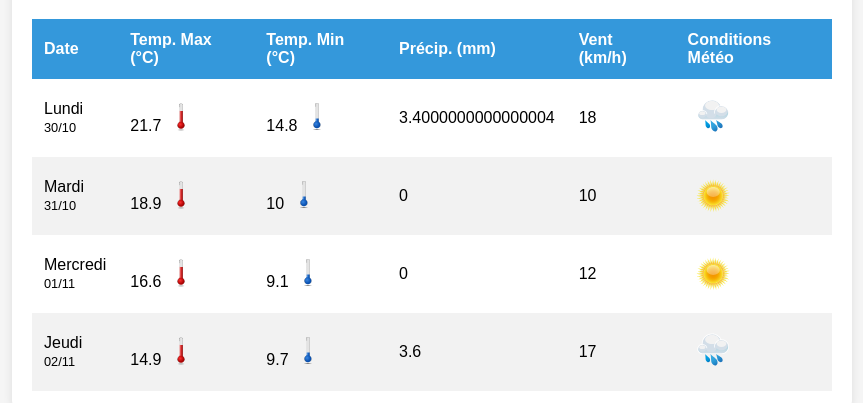
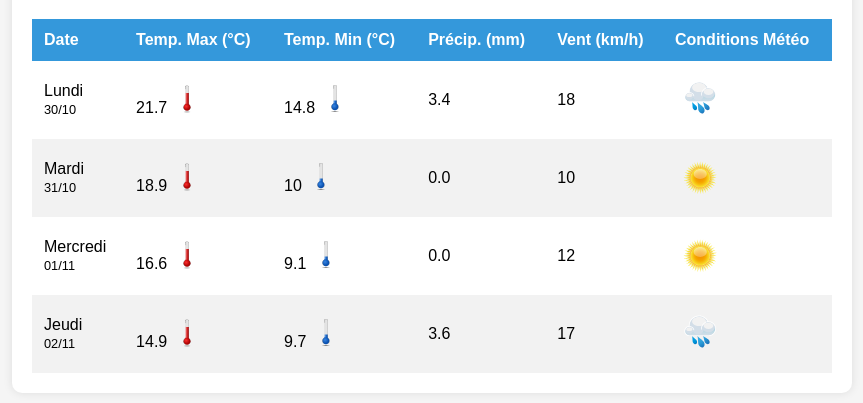
Before and after one commit to TristanRivaldi/meteo, a plain HTML site: page index.html in a window 1280 px wide. Shown: the part 81-484 px from the top of the page, without its empty margins (208-1071 px from the left). Drawn offline with Linux system fonts and the light colour scheme.

Commit message:
modif pour valeur

```diff
--- a/index.html
+++ b/index.html
@@ -131,7 +131,7 @@
             <td>${formattedTime}</td>
             <td>${temperature_2m}°C</td>
             <td>${windspeed_10m} km/h</td>
-            <td>${precipitation} mm</td>
+            <td>${parseFloat(precipitation).toFixed(1)} mm</td>
           `;
         } else {
           hourlyRow.innerHTML = `<td>${formattedTime}</td><td>N/A</td><td>N/A</td><td>N/A</td>`;
@@ -177,7 +177,8 @@
             const tempMin = dayData["Temp\u00e9rature Minimale (°C)"];
             dataRow.innerHTML += `<td>${tempMin} <img src="froid.svg" alt="Froid" width="30" height="30"></td>`;
 
-            dataRow.innerHTML += `<td>${dayData["Pr\u00e9cipitations (mm)"]}</td>`;
+            const precipitation = parseFloat(dayData["Pr\u00e9cipitations (mm)"]).toFixed(1);
+            dataRow.innerHTML += `<td>${precipitation}</td>`;
 
             // Extraire la partie entière de la vitesse du vent
             const windSpeed = parseInt(dayData["Moyenne du Vent (km/h)"]);
```
